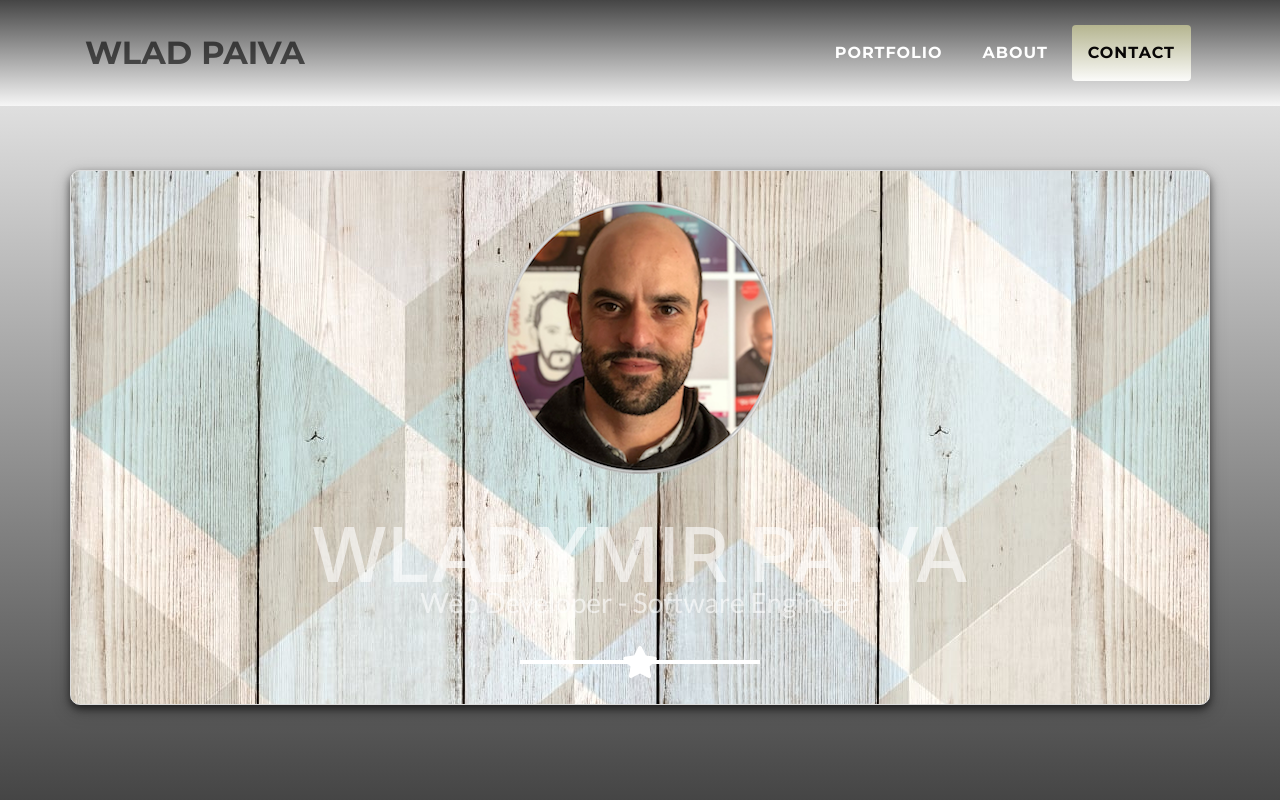
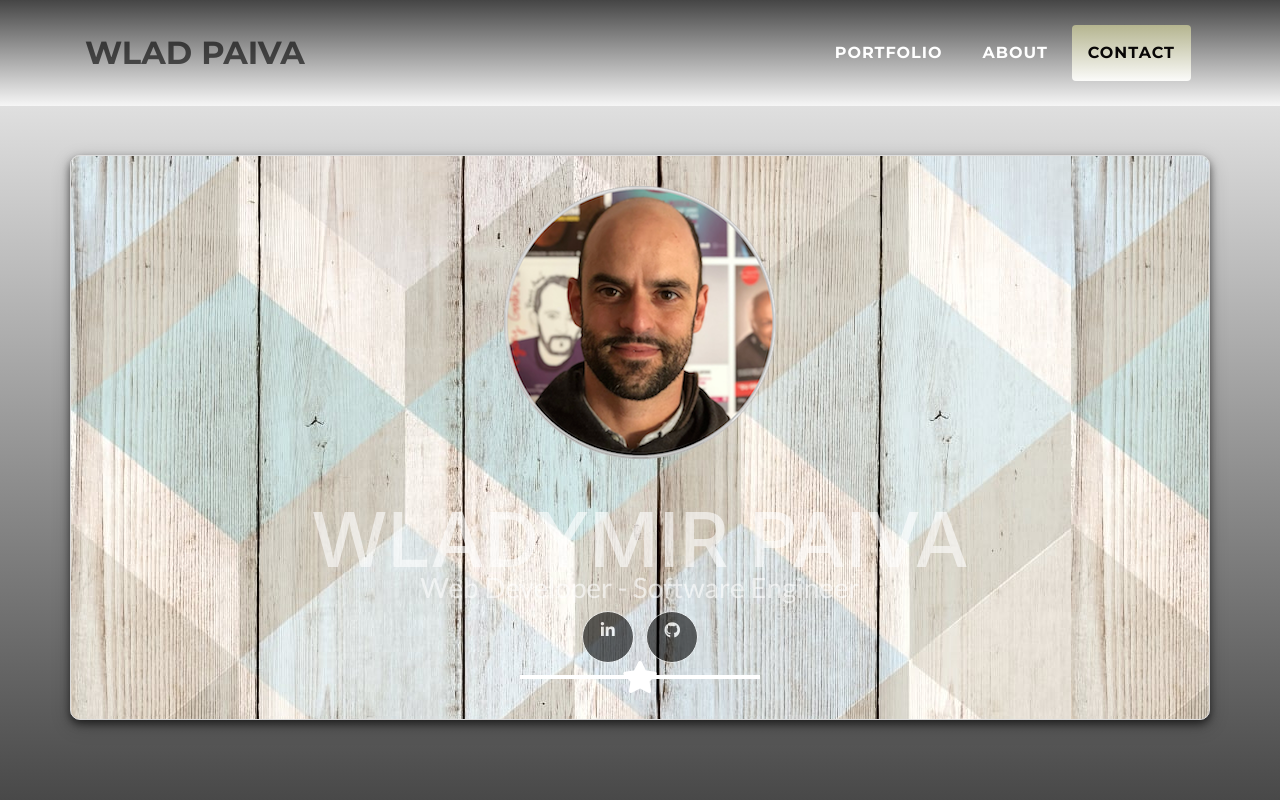
Before and after one commit to WladSF/Portfolio, a website with bundled scripts: page index.html in a window 1280 px wide. Shown: the top 800 px of the page. Built offline with nearby package versions, Linux system fonts and the light colour scheme.

Commit message:
CSS changes

```diff
--- a/css/freelancer2.css
+++ b/css/freelancer2.css
@@ -73,13 +73,25 @@
   }
 
   section#contact {
-    padding: 3rem 0 0;
+    padding: 2rem 0 0;
+  }
+
+  section#portfolio {
+    padding-top: 35px;
+  }
+
+  section#about {
+    padding-top: 50px;
   }
 
   section h2 {
     font-size: 2.25rem;
     line-height: 2rem;
     color: #2C3E50;
+  }
+
+  .col-md-4#mediaicons {
+    margin: 6px auto;
   }
 
   @media (min-width: 992px) {
@@ -401,5 +413,6 @@
 
   a.rounded-circle {
     background-color: black;
-    opacity: 0.8;;
+    opacity: 0.6;
+    margin-bottom: 10px;
   }
--- a/index.html
+++ b/index.html
@@ -8,7 +8,7 @@
   <meta name="description" content="">
   <meta name="author" content="">
 
-  <title>WP Portfolio</title>
+  <title>Wlad Paiva</title>
 
   <link rel="shortcut icon" type="image/png" href="/favicon.png" />
   <link rel="shortcut icon" type="image/ico" href="img/pclogo.png">
@@ -58,12 +58,32 @@
   </nav>
 
   <!-- Header -->
-  <header class="masthead bg-primary text-white text-center" style="padding-top: 170px;">
+  <header class="masthead bg-primary text-white text-center" style="padding-top: 155px;">
     <div class="container" style="background-image:url(background3.jpg); border: 1px solid #dddddd; border-radius:10px;box-shadow: 0 4px 8px 0 rgba(0, 0, 0, 0.6), 0 6px 20px 0 rgba(0, 0, 0, 0.19);">
       <img class="img-fluid mb-5 d-block mx-auto" src="./img/Me.png" alt="" style=padding-top:30px;>
       <h1 class="text-uppercase mb-0">Wladymir Paiva</h1>
       <h2 class="font-weight-light mb-0">Web Developer - Software Engineer</h2>
-      <hr class="star-light">
+      <!-- <div class="container"> -->
+        <!-- <div class="row"> -->
+          <!-- <div class="col-md-4 mb-5 mb-lg-0"> -->
+            <!-- <h4 class="text-uppercase mb-4">Location</h4> -->
+          <!-- </div> -->
+          <div class="col-md-4 mb-5 mb-lg-0" id="mediaicons">
+            <!-- <h4 class="text-uppercase mb-4">On the Web</h4> -->
+            <ul class="list-inline mb-0">
+              <li class="list-inline-item">
+                <a class="btn btn-outline-light btn-social text-center rounded-circle" href="https://www.linkedin.com/in/wladymir-paiva-97924497/" target="_blank">
+                  <i class="fab fa-fw fa-linkedin-in"></i>
+                </a>
+              </li>
+              <li class="list-inline-item">
+                <a class="btn btn-outline-light btn-social text-center rounded-circle" href="https://github.com/WladSF" target="_blank">
+                  <i class="fab fa-github"></i>
+                </a>
+              </li>
+            </ul>
+          </div>
+      <hr class="star-light" style="margin-top: 2px">
     </div>
   </header>
 
@@ -408,7 +428,7 @@
             <p class="mb-5">Do you like the outdoors? Search for hiking trails anywhere and get back information
               containing : weekly weather, trail conditions, difficulty, and 10 different trails to choose from in the
               same area!</p>
-            <a class="btn btn-primary btn-lg rounded-pill" href="https://wladsf.github.io/UCB_GroupProject_Hiking/" target="_blank">
+            <a class="btn btn-primary btn-lg rounded-pill" href="https://wladsf.github.io/UCB_GroupProject_Hiking/." target="_blank">
               <i class="fa fa-close"></i>
               Go!</a>
           </div>
```
